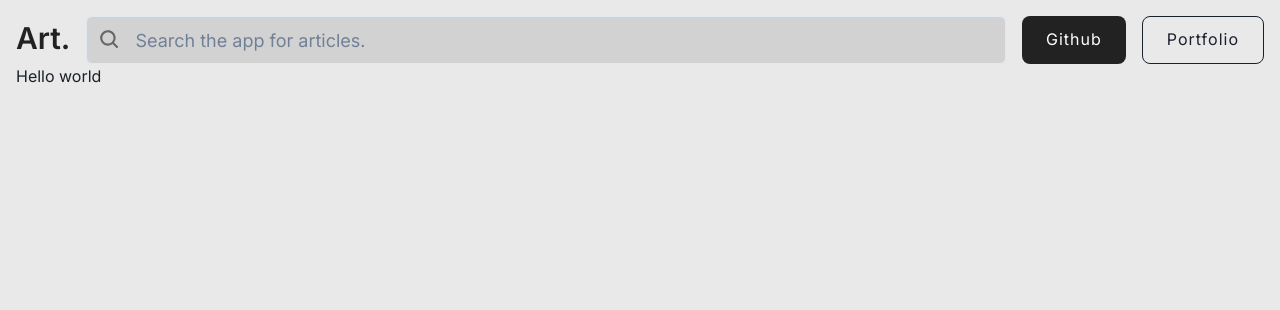
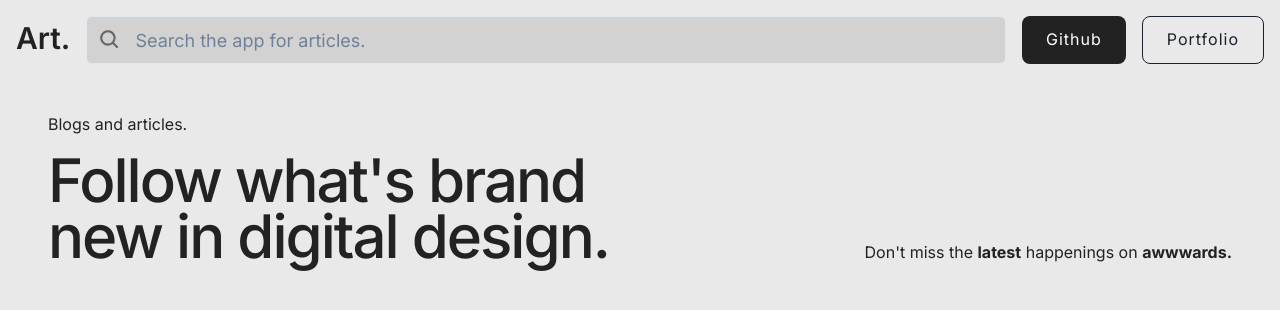
Before and after one commit to kartik-dhawan/Bhyve.Interview.UI, a Next.js app: page / in a window 1280 px wide. Shown: the top 310 px of the page. Built offline with nearby package versions, Linux system fonts and the light colour scheme.

Commit message:
BH-04: Added custom heading reusable component & heading on / page

```diff
--- a/src/app/page.tsx
+++ b/src/app/page.tsx
@@ -1,3 +1,13 @@
+import CustomHeading from "@/components/CustomHeading"
+
 export default function Home() {
-  return <main>Hello world</main>
+  return (
+    <main>
+      <CustomHeading
+        title="Follow what's brand new in digital design."
+        subtitle="Blogs and articles."
+        extraText="Don't miss the <b>latest</b> happenings on <b>awwwards.</b>"
+      />
+    </main>
+  )
 }
--- /dev/null
+++ b/src/components/CustomHeading/index.tsx
@@ -0,0 +1,32 @@
+import { Flex, Stack, Text } from "@chakra-ui/react"
+import React from "react"
+import { styles } from "./styles"
+
+interface CustomHeadingProps {
+  title: string
+  subtitle: string
+  extraText: string
+}
+
+export default function CustomHeading({
+  title,
+  subtitle,
+  extraText,
+}: CustomHeadingProps) {
+  return (
+    <Flex sx={styles.customHeadingWrapper}>
+      <Stack sx={styles.customHeadingTitleWrapper} gap={4}>
+        <Text fontSize="md">{subtitle}</Text>
+        <Text
+          fontSize="6xl"
+          fontWeight={500}
+          letterSpacing="-2px"
+          lineHeight="56px"
+        >
+          {title}
+        </Text>
+      </Stack>
+      <Text color="#222" dangerouslySetInnerHTML={{ __html: extraText }} />
+    </Flex>
+  )
+}
--- /dev/null
+++ b/src/components/CustomHeading/styles.ts
@@ -0,0 +1,32 @@
+export const styles = {
+  customHeadingWrapper: {
+    justifyContent: "space-between",
+    alignItems: {
+      base: "center",
+      md: "flex-end",
+    },
+    flexDirection: {
+      base: "column",
+      md: "row",
+    },
+    gap: {
+      base: "2rem",
+      md: 0,
+    },
+    margin: {
+      base: "3rem 0rem",
+      md: "3rem 2rem",
+    },
+  },
+  customHeadingTitleWrapper: {
+    maxWidth: {
+      md: "500px",
+      lg: "600px",
+    },
+    textAlign: {
+      base: "center",
+      md: "inherit",
+    },
+    color: "#222",
+  },
+}
```
